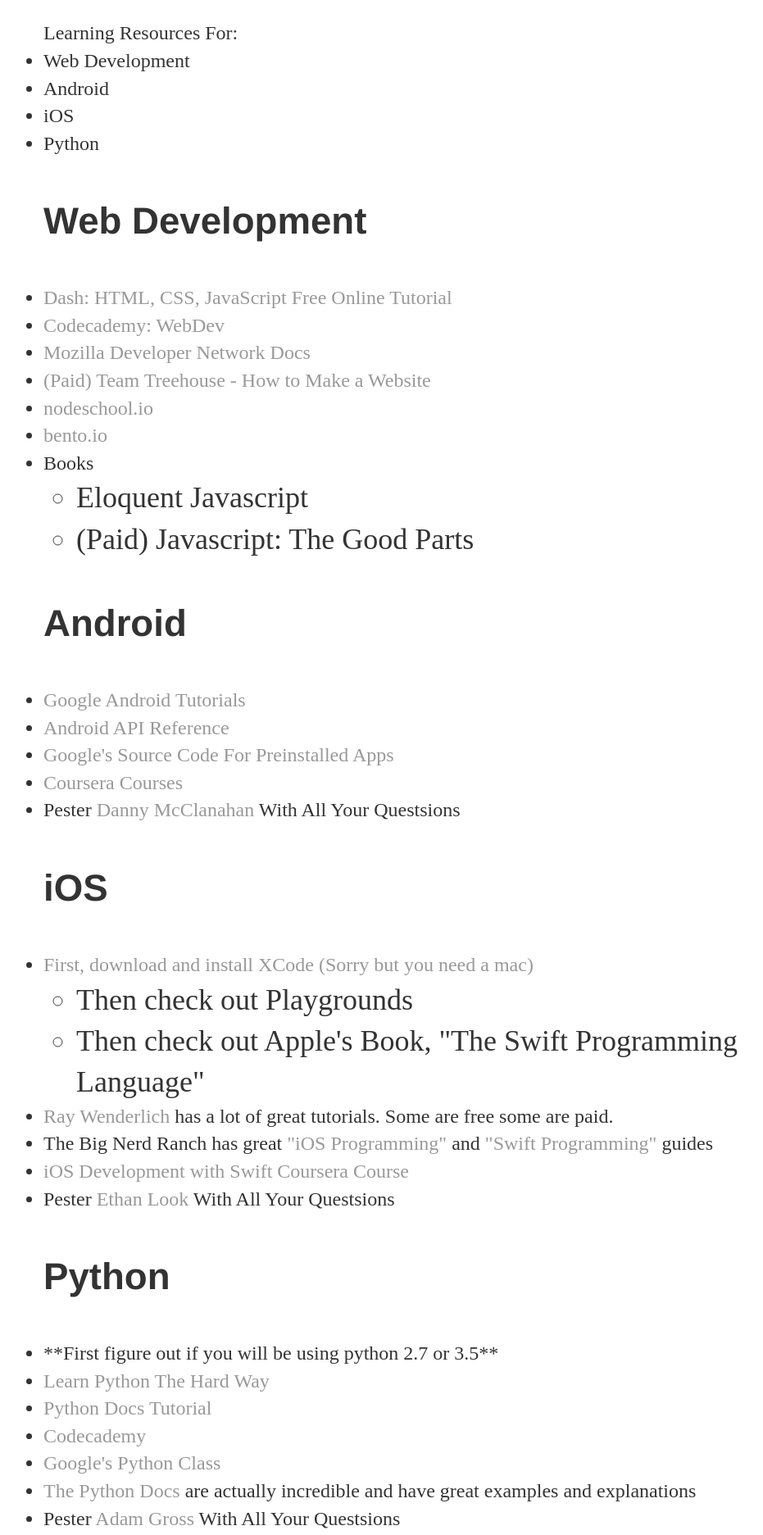
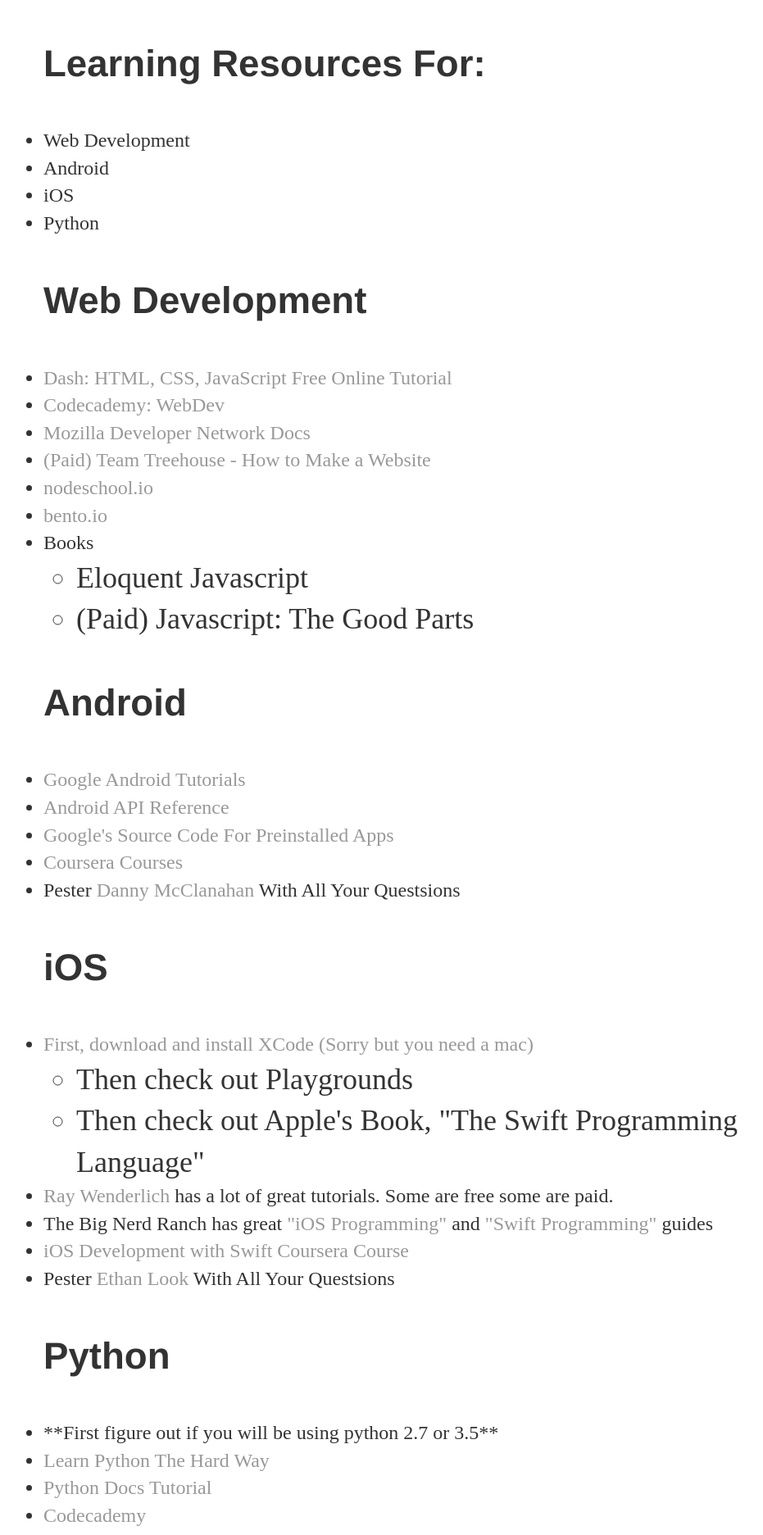
Before and after one commit to VandyApps/adamMgross.github.io, a Jekyll site: the page built from resources/index.html, in a window 1280 px wide. Shown: the part 402-2275 px from the top of the page at 82% size, without its empty margins (179-1110 px from the left). Built offline with Jekyll 4.4.1, drawn with Linux system fonts in a browser that asks for light colours.

Commit message:
Automated commit message.

```diff
--- a/resources/index.html
+++ b/resources/index.html
@@ -4,7 +4,7 @@
 ---
 
 		<div class="resources">
-            <ul>Learning Resources For:
+            <ul><h4>Learning Resources For:</h4>
                 <li>Web Development</li>
                 <li>Android</li>
                 <li>iOS</li>
```
